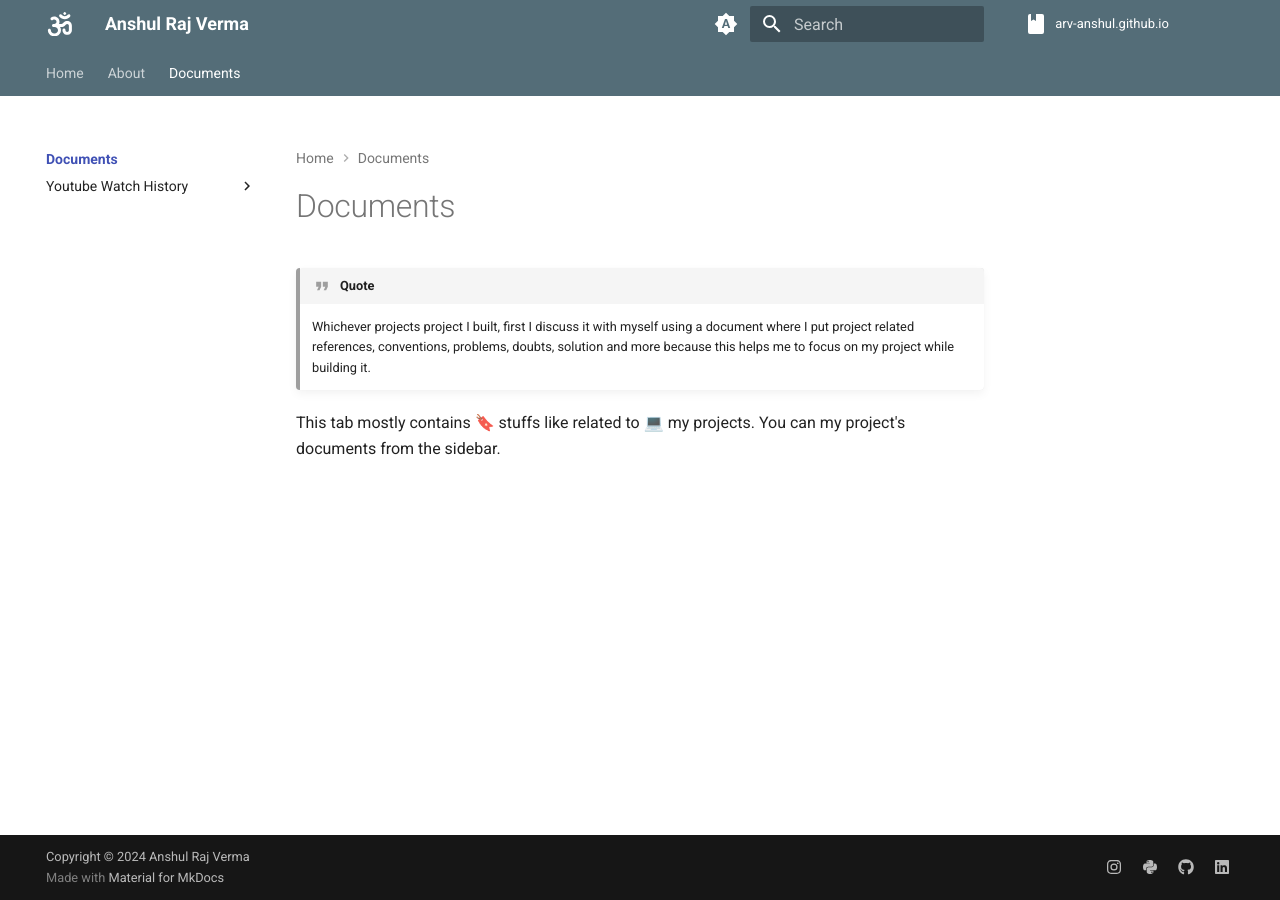
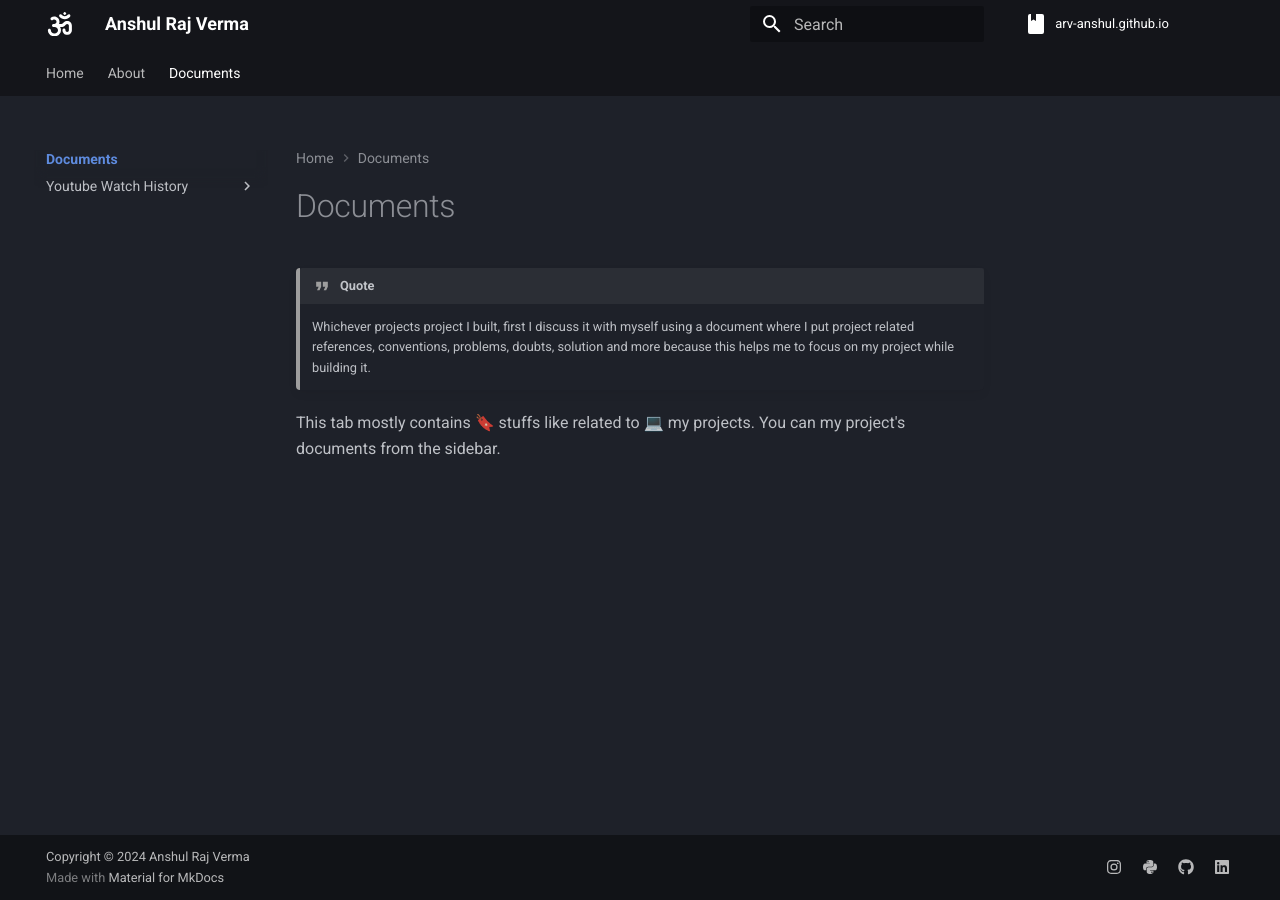
Before and after one commit to arv-anshul/arv-anshul.github.io, an MkDocs documentation site: the page built from docs/documents/index.md, in a window 1280 px wide. Built offline with MkDocs 1.6.1 and Material for MkDocs 9.7.7, drawn with Linux system fonts in a browser that asks for light colours; comment, search, counter and statistics services are not loaded.

Commit message:
⚙️ Restrict palette scheme to `slate`

```diff
--- a/mkdocs.yaml
+++ b/mkdocs.yaml
@@ -26,24 +26,8 @@
     - search.highlight
     - search.suggest
   palette:
-    - media: "(prefers-color-scheme)"
-      toggle:
-        icon: material/brightness-auto
-        name: Switch to light mode
-    - media: "(prefers-color-scheme: light)"
-      scheme: default
-      accent: indigo
-      primary: blue grey
-      toggle:
-        icon: material/weather-night
-        name: Switch to dark mode
-    - media: "(prefers-color-scheme: dark)"
-      scheme: slate
-      accent: indigo
-      primary: black
-      toggle:
-        icon: material/weather-sunny
-        name: Switch to light mode
+    scheme: slate
+    primary: black
 
 markdown_extensions:
   - admonition
```
